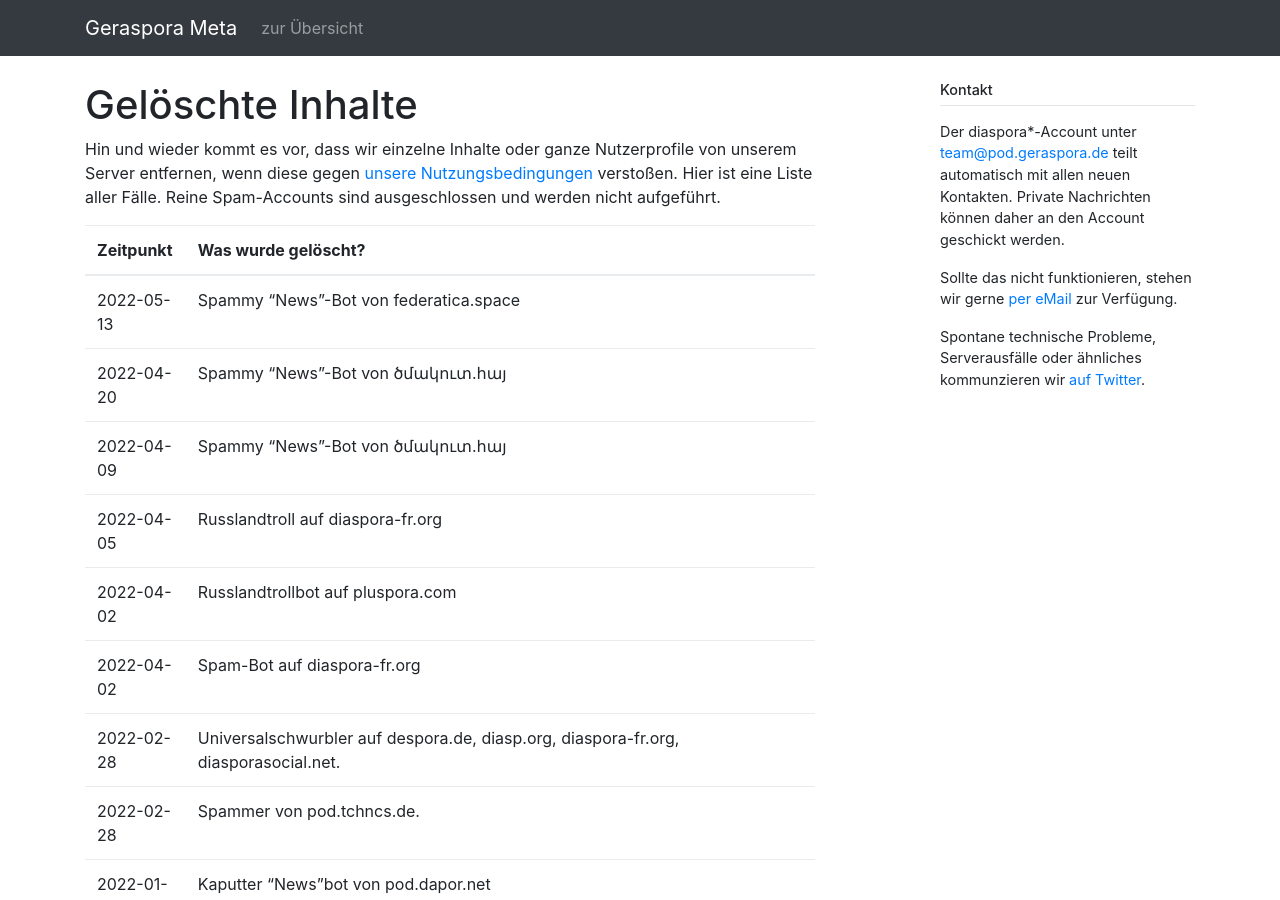
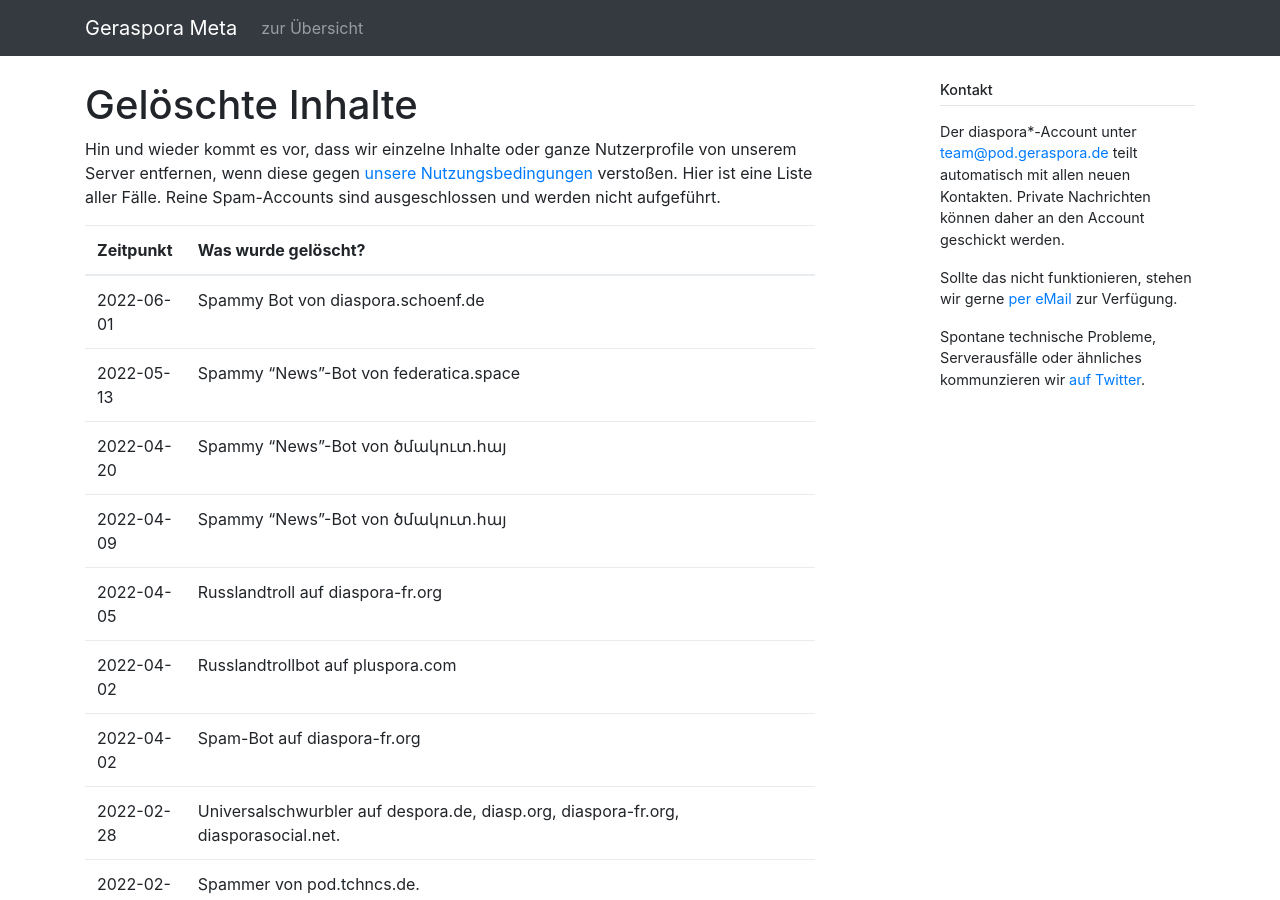
Before and after one commit to geraspora/meta, a Jekyll site: the page built from pod/deleted_contents.md, in a window 1280 px wide and 900 px high. Built offline with Jekyll 4.4.1, drawn with Linux system fonts in a browser that asks for light colours.

Commit message:
+deletion

```diff
--- a/pod/deleted_contents.md
+++ b/pod/deleted_contents.md
@@ -8,6 +8,7 @@ Hin und wieder kommt es vor, dass wir einzelne Inhalte oder ganze Nutzerprofile
 
 | Zeitpunkt  | Was wurde gelöscht?                                                                                                                                                                                                                                                                                                                                                                                                                                                                                                                                                                                                                                                                                                                                                                                                                                                                                                                                                       |
 | ---------- | ------------------------------------------------------------------------------------------------------------------------------------------------------------------------------------------------------------------------------------------------------------------------------------------------------------------------------------------------------------------------------------------------------------------------------------------------------------------------------------------------------------------------------------------------------------------------------------------------------------------------------------------------------------------------------------------------------------------------------------------------------------------------------------------------------------------------------------------------------------------------------------------------------------------------------------------------------------------------- |
+| 2022-06-01 | Spammy Bot von diaspora.schoenf.de                                                                                                                                                                                                                                                                                                                                                                                                                                                                                                                                                                                                                                                                                                                                                                                                                                                                                                                                        |
 | 2022-05-13 | Spammy "News"-Bot von federatica.space                                                                                                                                                                                                                                                                                                                                                                                                                                                                                                                                                                                                                                                                                                                                                                                                                                                                                                                                    |
 | 2022-04-20 | Spammy "News"-Bot von ծմակուտ.հայ                                                                                                                                                                                                                                                                                                                                                                                                                                                                                                                                                                                                                                                                                                                                                                                                                                                                                                                                         |
 | 2022-04-09 | Spammy "News"-Bot von ծմակուտ.հայ                                                                                                                                                                                                                                                                                                                                                                                                                                                                                                                                                                                                                                                                                                                                                                                                                                                                                                                                         |
```
